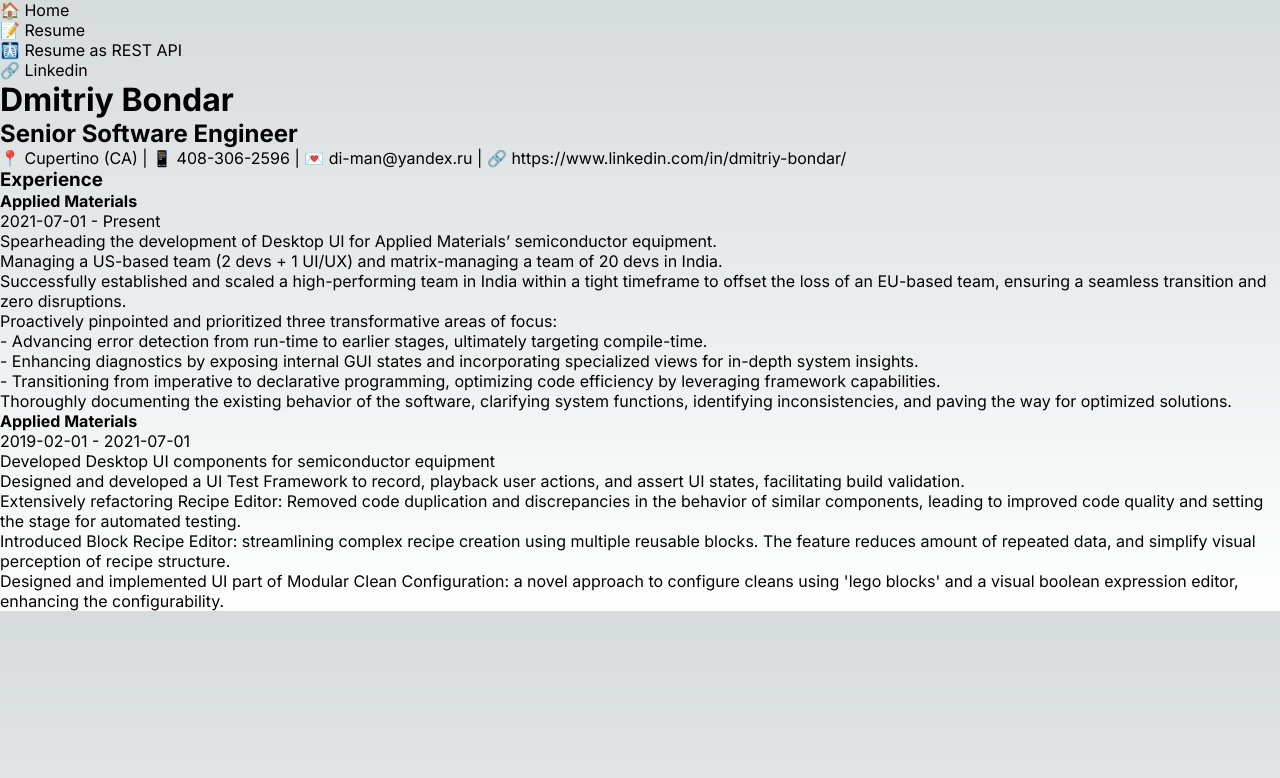
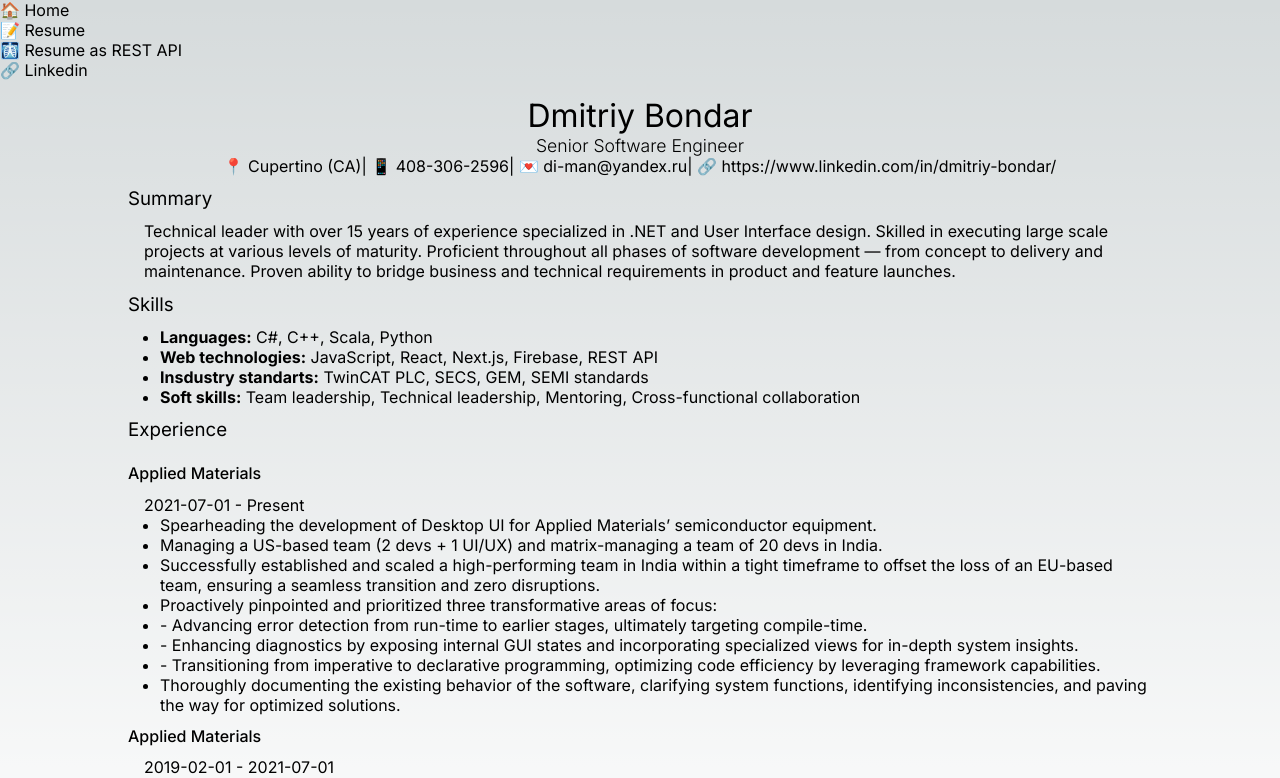
Before and after one commit to Chiocciola/resume-api, a Next.js app: page /resume in a window 1280 px wide. Shown: the top 778 px of the page. Built offline with nearby package versions, Linux system fonts and the light colour scheme.

Commit message:
Incremental changes

```diff
--- a/app/api/resume/experience/route.ts
+++ b/app/api/resume/experience/route.ts
@@ -34,7 +34,10 @@
     };
 
 
-    const data = [softwareEngineerV, softwareEngineerIV]
+    const data = {
+        section: "Experience",
+        content: [softwareEngineerV, softwareEngineerIV]
+    };
 
 	return Response.json(data)
   }
--- a/app/api/resume/route.ts
+++ b/app/api/resume/route.ts
@@ -7,7 +7,7 @@
 		phone: "408-306-2596",
 		email: "di-man@yandex.ru",
 		homePage: "https://www.linkedin.com/in/dmitriy-bondar/",
-		sections: ["/api/resume/summary", "/api/resume/experience", "/api/resume/education", "/api/resume/skills"],
+		sections: ["/api/resume/skills", "/api/resume/summary", "/api/resume/experience"]//, "/api/resume/education"],
 	};
 
 	return Response.json(data)
--- a/app/api/resume/skills/route.ts
+++ b/app/api/resume/skills/route.ts
@@ -3,10 +3,10 @@
 	const data = {
 		section: "Skills",
 		content: [
-		{skillGroup: "Languages", skills: ["C#", "C++", "Scala", "Pyton"]},
-		{skillGroup: "Web technologies", skills: ["JavaScript", "React", "Next.js", "Firebase"]},
-		{skillGroup: "Insdustry standarts", skills: ["TwinCAT PLC", "SECS", "GEM", "SEMI standards"]},
-		{skillGroup: "Soft skills", skills: ["Team leadership", "Technical leadership", "Mentoring", "Cross-functional collaboration"]}
+		{kind: "Languages", skills: ["C#", "C++", "Scala", "Python"]},
+		{kind: "Web technologies", skills: ["JavaScript", "React", "Next.js", "Firebase", "REST API"]},
+		{kind: "Insdustry standarts", skills: ["TwinCAT PLC", "SECS", "GEM", "SEMI standards"]},
+		{kind: "Soft skills", skills: ["Team leadership", "Technical leadership", "Mentoring", "Cross-functional collaboration"]}
 	]};
 
 	return Response.json(data)
--- a/app/globals.css
+++ b/app/globals.css
@@ -1,9 +1,6 @@
 :root {
-  --max-width: 1100px;
+  --max-width: 800px;
   --border-radius: 12px;
-  --font-mono: ui-monospace, Menlo, Monaco, 'Cascadia Mono', 'Segoe UI Mono',
-    'Roboto Mono', 'Oxygen Mono', 'Ubuntu Monospace', 'Source Code Pro',
-    'Fira Mono', 'Droid Sans Mono', 'Courier New', monospace;
 
   --foreground-rgb: 0, 0, 0;
   --background-start-rgb: 214, 219, 220;
--- a/app/page.module.css
+++ b/app/page.module.css
@@ -2,42 +2,44 @@
   display: flex;
   flex-direction: column;
   justify-content: space-between;
-  align-items: center;
-  padding: 6rem;
+  padding: 1rem 8rem;
   min-height: 100vh;
 }
 
-.description {
-  display: inherit;
-  justify-content: inherit;
-  align-items: inherit;
-  font-size: 0.85rem;
-  max-width: var(--max-width);
-  width: 100%;
-  z-index: 2;
-  font-family: var(--font-mono);
+.main h1 {
+  text-align: center;
+  font-weight: 400;
+  margin-top: 0rem;
+  margin-bottom: 0rem;
 }
 
-.description a {
-  display: flex;
-  justify-content: center;
-  align-items: center;
-  gap: 0.5rem;
+.main h2 {
+  text-align: center;
+  font-size: 1.1rem;
+  font-weight: 300;
+  margin-bottom: 0.0rem;
 }
 
-.description p {
-  position: relative;
-  margin: 0;
-  padding: 1rem;
-  background-color: rgba(var(--callout-rgb), 0.5);
-  border: 1px solid rgba(var(--callout-border-rgb), 0.3);
-  border-radius: var(--border-radius);
+.main h3 {
+  font-weight: 400;
+  margin-top: 0.7rem;
+  margin-bottom: 0.7rem;
 }
 
-.code {
-  font-weight: 700;
-  font-family: var(--font-mono);
+.main h4 {
+  font-weight: 500;
+  margin-top: 0.7rem;
+  margin-bottom: 0.7rem;
 }
+
+.main p {
+  margin-left: 1rem;
+}
+
+.main ul {
+  margin-left: 2rem;
+}
+
 
 .grid {
   display: grid;
@@ -73,56 +75,7 @@
 }
 
 .center {
-  display: flex;
-  justify-content: center;
-  align-items: center;
-  position: relative;
-  padding: 4rem 0;
-}
-
-.center::before {
-  background: var(--secondary-glow);
-  border-radius: 50%;
-  width: 480px;
-  height: 360px;
-  margin-left: -400px;
-}
-
-.center::after {
-  background: var(--primary-glow);
-  width: 240px;
-  height: 180px;
-  z-index: -1;
-}
-
-.center::before,
-.center::after {
-  content: '';
-  left: 50%;
-  position: absolute;
-  filter: blur(45px);
-  transform: translateZ(0);
-}
-
-.logo {
-  position: relative;
-}
-/* Enable hover only on non-touch devices */
-@media (hover: hover) and (pointer: fine) {
-  .card:hover {
-    background: rgba(var(--card-rgb), 0.1);
-    border: 1px solid rgba(var(--card-border-rgb), 0.15);
-  }
-
-  .card:hover span {
-    transform: translateX(4px);
-  }
-}
-
-@media (prefers-reduced-motion) {
-  .card:hover span {
-    transform: none;
-  }
+  text-align: center;
 }
 
 /* Mobile */
@@ -144,15 +97,6 @@
 
   .card h2 {
     margin-bottom: 0.5rem;
-  }
-
-  .center {
-    padding: 8rem 0 6rem;
-  }
-
-  .center::before {
-    transform: none;
-    height: 300px;
   }
 
   .description {
--- a/app/resume/page.jsx
+++ b/app/resume/page.jsx
@@ -1,47 +1,73 @@
-"use client";
+"use client"
 
-import { useState, useEffect } from 'react';
-import Link from 'next/link';
+import styles from '../page.module.css'
+
+
+import { useEffect, useState } from 'react';
+
+async function getResume()
+{
+    const response = await fetch('/api/resume', { cache: 'no-store' })
+    const resume = await response.json()
+
+    resume.sections = Object.fromEntries(
+        await Promise.all(
+            resume.sections.map(
+                async (section) => {
+                    const r = await fetch(section, { cache: 'no-store' });
+                    const s = await r.json();
+                    return [s.section,  s.content];
+                })))
+
+    return resume;
+}
 
 export default function Resume() {
 
-    const [resumeData, setResumeData] = useState(null);
+    var [resume, setResume] = useState(null);
 
-    const [experienceData, setExperienceData] = useState(null);
+    useEffect(
+        () => {getResume().then(setResume).catch(console.log);},
+        []);
 
-
-    useEffect(() => {
-        fetch('/api/resume')
-            .then(res => res.json())
-            .then(data => setResumeData(data))
-            .catch(err => console.error(err));
-    }, []);
-
-    useEffect(() => {
-
-        fetch('/api/resume/experience')
-            .then(res => res.json())
-            .then(data => setExperienceData(data))
-            .catch(err => console.error(err));
-    }, [resumeData]);
-
-    if (!experienceData || !resumeData) {
-        return <div>Loading...</div>;
-    }
+    if (!resume)
+        return (<div>Loading...</div>);
 
     return (
-        <div>
-            <h1>{resumeData.name}</h1>
-            <h2>{resumeData.title}</h2>
-            <p>📍 {resumeData.location} | 📱     {resumeData.phone} | <a href={`mailto:${resumeData.email}`}>💌 {resumeData.email}</a> | <a href={resumeData.homePage}>🔗 {resumeData.homePage}</a></p>
+        <main className={styles.main}>
 
-            {/* <ul>
-                {resumeData.skills.map(skill => (
-                    <li key={skill}>{skill}</li>
+            <h1>{resume.name}</h1>
+            <h2>{resume.title}</h2>
+
+            <div className={styles.center}>
+                📍 {resume.location}
+                | <a href={`tel:${resume.phone}`}>📱 {resume.phone}</a>
+                | <a href={`mailto:${resume.email}`}>💌 {resume.email}</a>
+                | <a href={resume.homePage}>🔗 {resume.homePage}</a>
+            </div>
+
+            { resume.sections['Summary'] && (
+                <>
+                    <h3>Summary</h3>
+                    <p>{resume.sections['Summary']}</p>
+                </>
+            )}
+
+            { resume.sections['Skills'] && (
+                <>
+                    <h3>Skills</h3>
+                    <ul>
+                    {resume.sections['Skills'].map(group => (
+                        <li key={group.kind}><b>{group.kind}:</b> {group.skills.join(", ")}</li>
                     ))}
-            </ul> */}
+                    </ul>
+                </>
+            )}
+
+            { resume.sections['Experience'] && (
+                <>
                     <h3>Experience</h3>
-            {experienceData.map((exp, expIndex) => (
+                    {resume.sections['Experience'].map((exp, expIndex) => (
                         <div key={expIndex}>
                             <h4>{exp.company}</h4>
                             <p>{exp.position}</p>
@@ -51,6 +77,8 @@
                             </ul>
                         </div>
                     ))}
+                </>
+            )}
             {/* <h3>Education</h3>
             {resumeData.education.map(edu => (
                 <div key={edu.institution}>
@@ -59,6 +87,6 @@
                     <p>{edu.startDate} - {edu.endDate}</p>
                 </div>
             ))} */}
-        </div>
+        </main>
     );
 };
```
Lines whose indentation alone changed are shown as unchanged.
